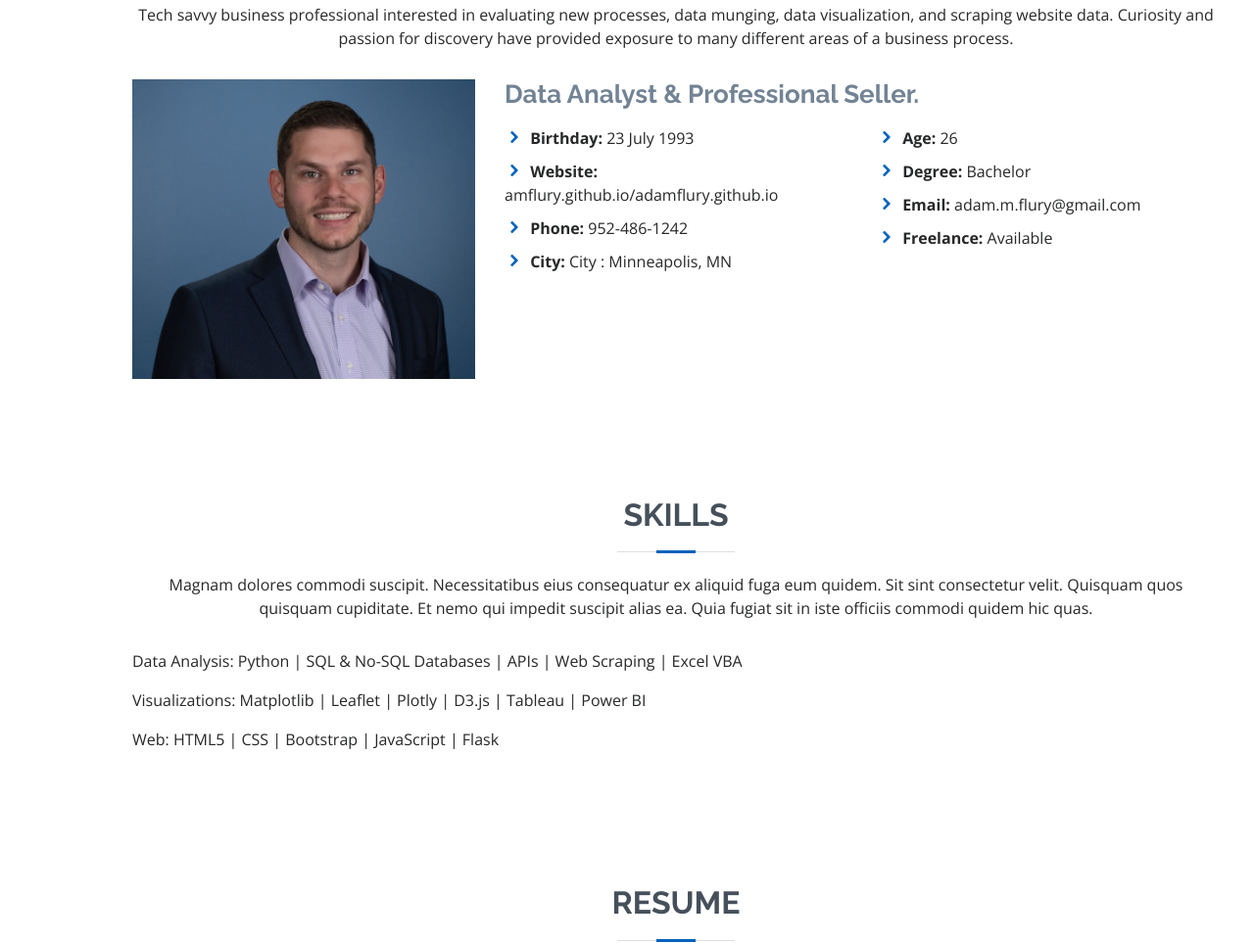
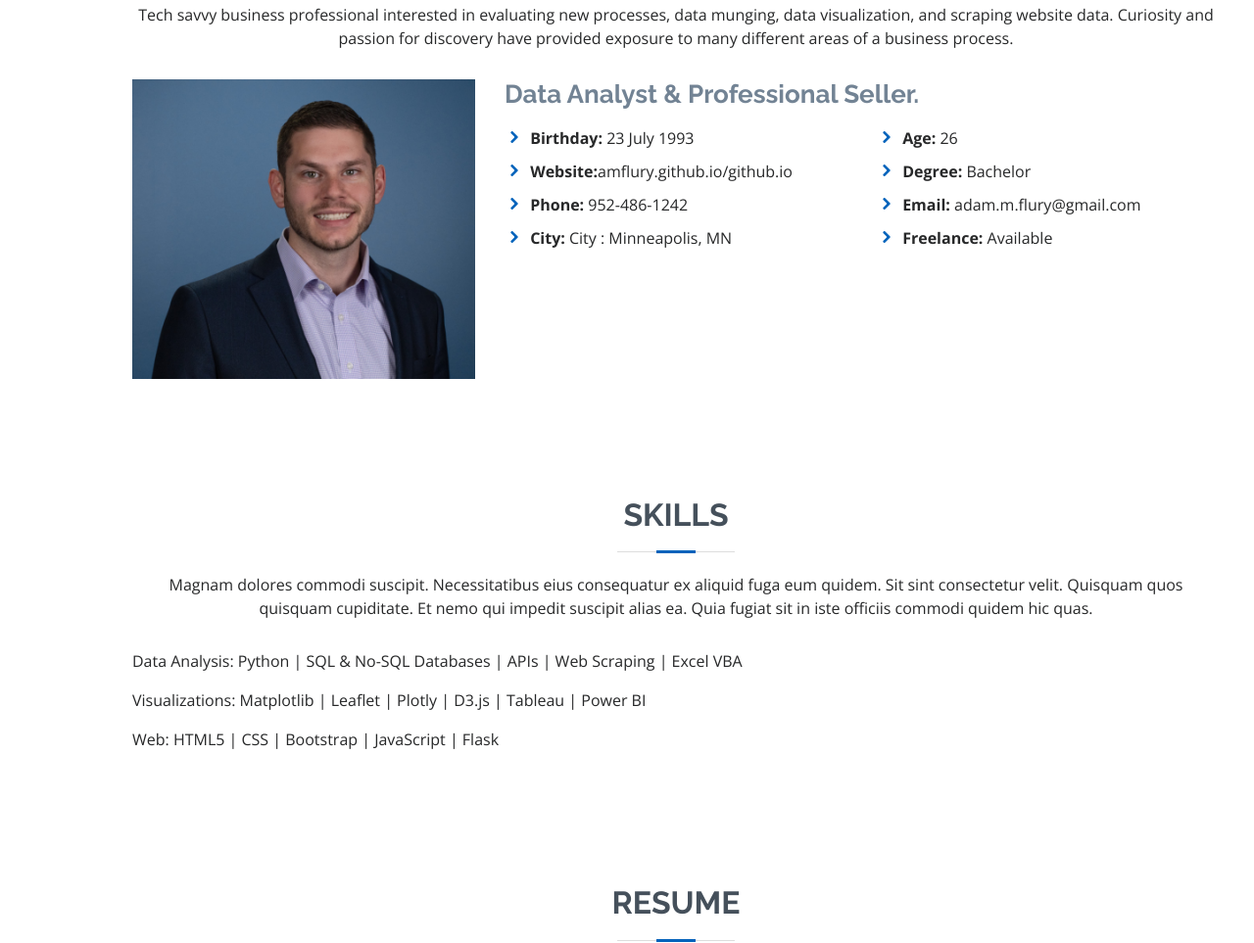
Before and after one commit to amflury/github.io, a plain HTML site: page index.html in a window 1280 px wide. Shown: the part 935-1898 px from the top of the page at 98% size. Drawn offline with nearby package versions, Linux system fonts and the light colour scheme.

Commit message:
changed personal website

```diff
--- a/index.html
+++ b/index.html
@@ -89,7 +89,7 @@
               <div class="col-lg-6">
                 <ul>
                   <li><i class="icofont-rounded-right"></i> <strong>Birthday:</strong> 23 July 1993</li>
-                  <li><i class="icofont-rounded-right"></i> <strong>Website:</strong> amflury.github.io/adamflury.github.io</li>
+                  <li><i class="icofont-rounded-right"></i> <strong>Website:</strong>amflury.github.io/github.io</li>
                   <li><i class="icofont-rounded-right"></i> <strong>Phone:</strong> 952-486-1242</li>
                   <li><i class="icofont-rounded-right"></i> <strong>City:</strong> City : Minneapolis, MN</li>
                 </ul>
```
